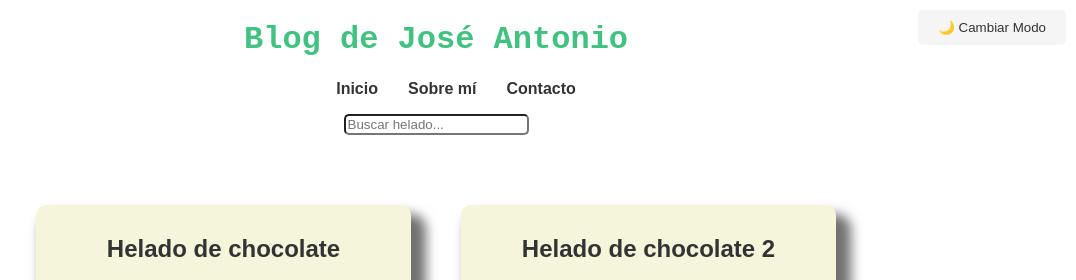
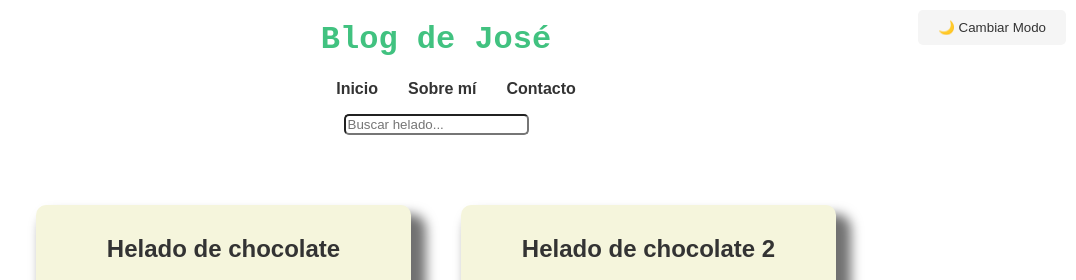
Before and after one commit to joseantonionavasarroyo/primera-web, a plain HTML site: page index.html in a window 1280 px wide. Shown: the top 280 px of the page, without its empty margins (204-1280 px from the left). Drawn offline with Linux system fonts and the light colour scheme; a web font is replaced by a local one.

Commit message:
Cambio de título para probar Netlify

```diff
--- a/index.html
+++ b/index.html
@@ -12,7 +12,7 @@
 </head>
 <body>
     <header>
-        <h1 id="titulo">Blog de José Antonio</h1>
+        <h1 id="titulo">Blog de José</h1>
         <nav>
             <ul>
                 <li><a href="#">Inicio</a></li>
```
